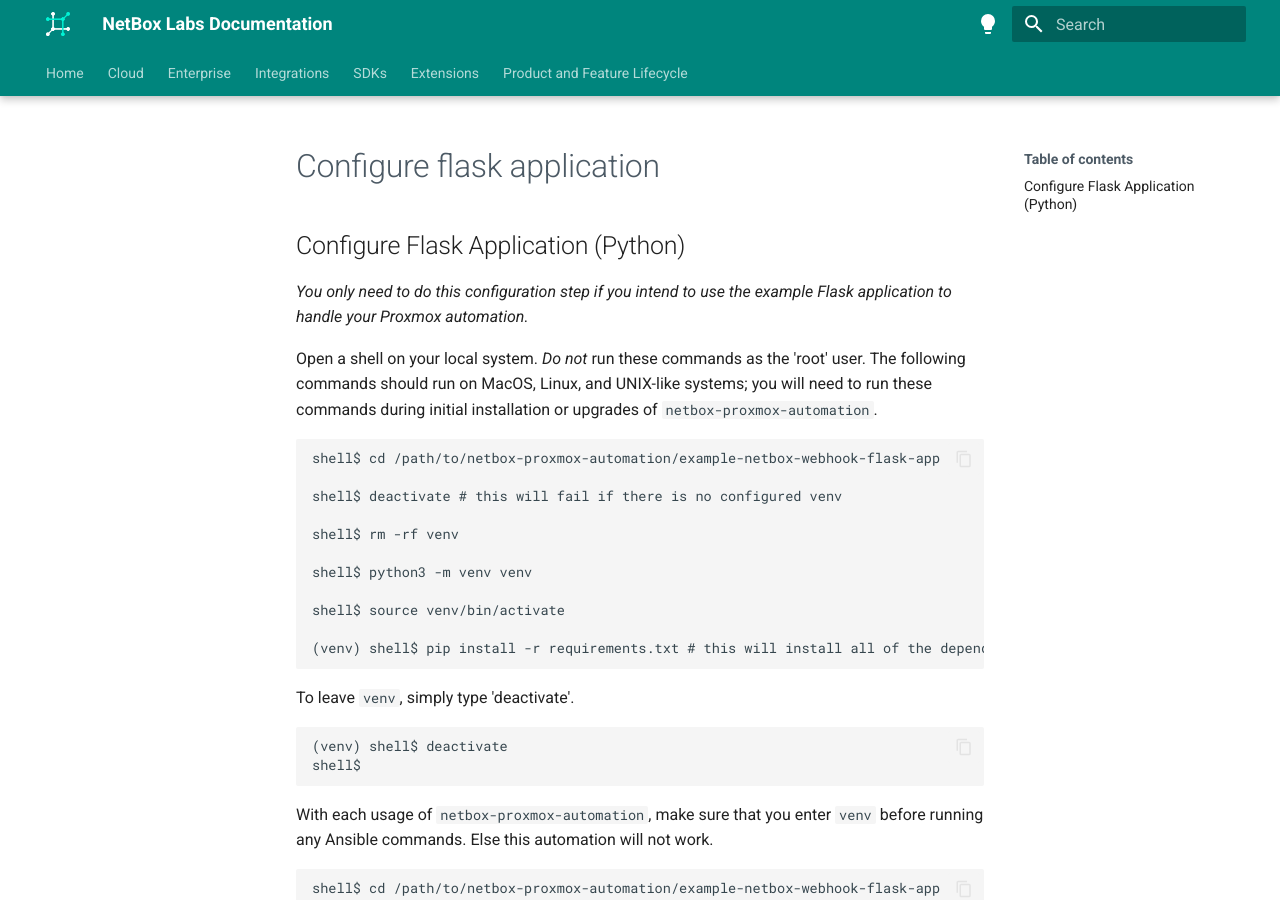
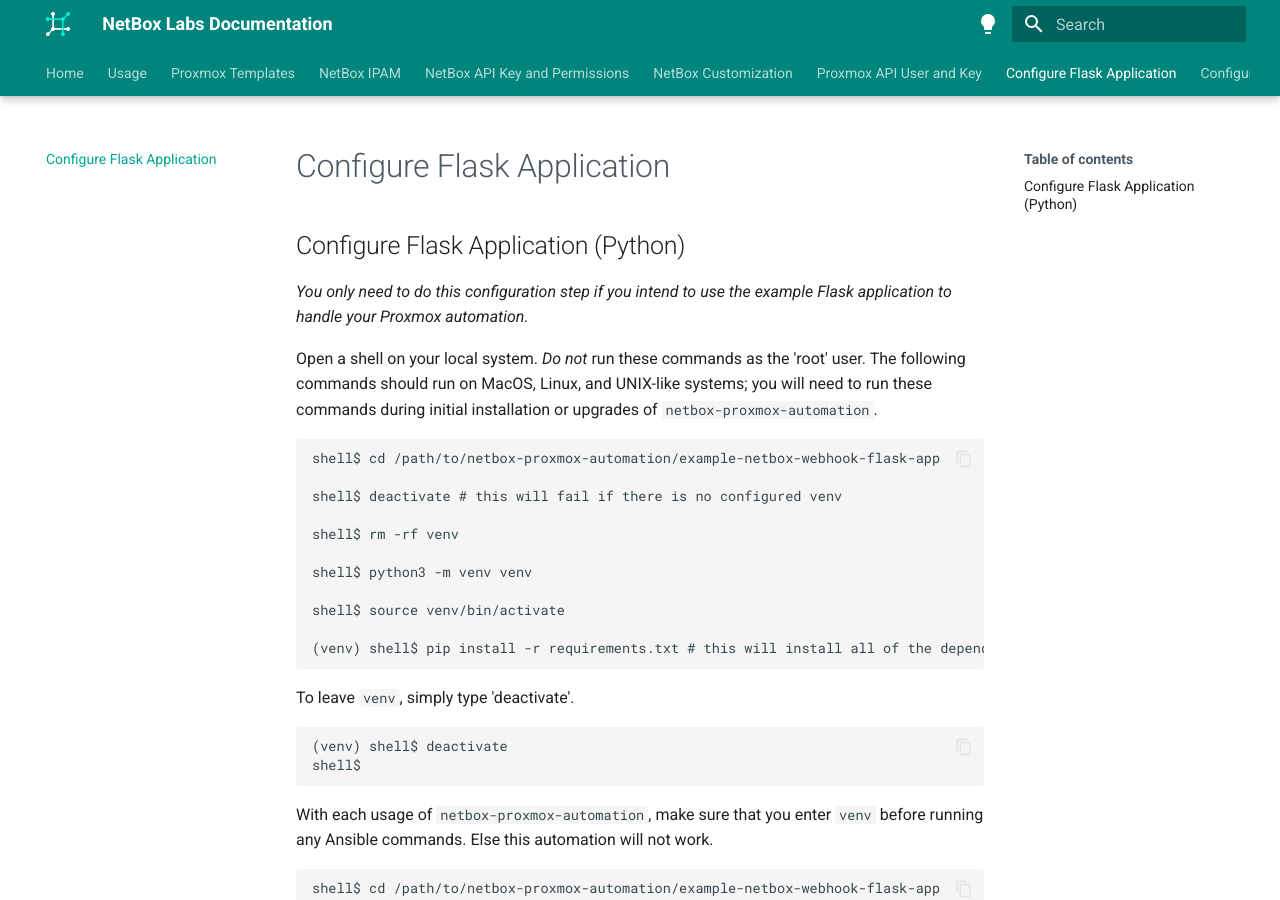
Before and after one commit to netboxlabs/netbox-proxmox-automation, an MkDocs documentation site: the page built from docs/configure-flask-application.md, in a window 1280 px wide and 900 px high. Built offline with MkDocs 1.6.1 and Material for MkDocs 9.7.7, drawn with Linux system fonts in a browser that asks for light colours; some of the changed lines change nothing that is shown.

Commit message:
removes templated stuff

```diff
--- a/mkdocs.yml
+++ b/mkdocs.yml
@@ -54,79 +54,16 @@
   - search
 nav:
   - Home: index.md
-  - Cloud:
-      - Getting Access:
-        - Setting up Console Access: "Administration Console/console-access.md"
-        - Accessing the Console From the NetBox Cloud UI: "Administration Console/console-access-from-ui.md"
-        - Retrieving NetBox Cloud Admin Credentials: "Administration Console/retrieving-nbc-credentials.md"
-      - Prefix Lists: "Administration Console/prefix-lists.md"
-      - Working with Database Backups: "Administration Console/working_with_database_backups.md"
-      - Upgrade NetBox Cloud: "Administration Console/upgrading-nbc.md"
-      - Set up Two-Factor Authentication: "Administration Console/set_up_2fa.md"
-      - Migrate to NetBox Cloud: "NetBox Cloud/migrating-to-netbox-cloud.md"
-      - NetBox Cloud Plugins: "Administration Console/netbox-cloud-plugins.md"
-      - Public IP Addressing: "Administration Console/public-ip-addressing.md"
-      - Managing Hostnames: "Administration Console/managing-hostnames.md"
-      - Single Sign-On (SSO):
-        - Azure AD:
-          - Set up Azure AD SSO: "Administration Console/azure-ad-sso-setup.md"
-          - Azure AD Group Mapping: "Administration Console/azure-group-mapping.md"
-        - Okta:
-          - Set up Okta SSO: "Administration Console/okta-sso-setup.md"
-          - Okta Group Mapping: "Administration Console/okta-group-mapping.md"
-      - Free Plan Features: "Administration Console/free-plan-features.md"
-      - Cloud Connectivity:
-        - Do I Need Cloud Connectivity Options?: "cloud-connectivity/do-i-need-cloud-connectivity.md"
-        - Cloud Connectivity Options:
-          - Which Cloud Connectivity Option is Right for Me?: "cloud-connectivity/which-connectivity-option.md"
-          - Internet Delivery (Single Region): "cloud-connectivity/internet-delivery.md"
-          - AWS Private Link (Single Region): "cloud-connectivity/aws-private-link.md"
-          - IPSEC VPN Tunnels (Single Region): "cloud-connectivity/ipsec-vpn-tunnels.md"
-          - AWS Direct Connect (Single Region): "cloud-connectivity/aws-direct-connect.md"
-          - AWS Direct Connect (Multi-Region): "cloud-connectivity/aws-direct-connect-multi-region.md"
-        - Frequently Asked Questions: "cloud-connectivity/cloud-connectivity-faq.md"
-      - Maintenance:
-        - Scheduled Maintenance: "maintenance.md"
-  - Enterprise:
-    - Overview: "netbox-enterprise/nbe-overview.md"
-    - Embedded Cluster:
-      - Requirements: "netbox-enterprise/nbe-ec-requirements.md"
-      - Installation: "netbox-enterprise/nbe-ec-installation.md"
-    - KOTS:
-      - Requirements: "netbox-enterprise/nbe-kots-requirements.md"
-      - Installation: "netbox-enterprise/nbe-kots-installation.md"
-    - "Administration":
-      - "TLS and Ingress": "netbox-enterprise/nbe-tls-ingress.md"
-      - "Backups": "netbox-enterprise/nbe-backups.md"
-      - "Advanced Tools and Troubleshooting": "netbox-enterprise/nbe-troubleshooting.md"
-    - "Release Notes": "netbox-enterprise/nbe-release-notes.md"
-  - Integrations:
-    - NetBox Ansible Collection: "netbox-integrations/netbox-ansible-collection.md"
-    - pyATS: "netbox-integrations/pyats.md"
-  - SDKs:
-    - Pynetbox: "sdks/pynetbox.md"
-  - Extensions:
-    - Branching:
-      - Overview: "netbox-extensions/branching/index.md"
-      - Configuration: "netbox-extensions/branching/configuration.md"
-      - Using Branches:
-        - Creating a Branch: "netbox-extensions/branching/using-branches/creating-a-branch.md"
-        - Syncing & Merging Changes: "netbox-extensions/branching/using-branches/syncing-merging.md"
-        - Reverting a Branch: "netbox-extensions/branching/using-branches/reverting-a-branch.md"
-      - Models:
-        - Branches: "netbox-extensions/branching/models/branch.md"
-        - Branch Events: "netbox-extensions/branching/models/branchevent.md"
-        - Change Diffs: "netbox-extensions/branching/models/changediff.md"
-        - Object Changes: "netbox-extensions/branching/models/objectchange.md"
-    - Diode:
-      - Overview: "netbox-extensions/diode/index.md"
-      - Get started:
-        - Components: "netbox-extensions/diode/diode-get-started.md"
-        - Installing the Diode plugin: "netbox-extensions/diode/diode-plugin.md"
-        - Running the Diode server: "netbox-extensions/diode/diode-server.md"
-        - Installing the Diode client SDK: "netbox-extensions/diode/diode-client.md"
-      - Diode Agent: "netbox-extensions/diode/diode-agent.md"
-  - Product and Feature Lifecycle: "product_feature_lifecycle.md"
+  - Usage: usage.md
+  - Proxmox Templates: proxmox-templates.md
+  - NetBox IPAM: netbox-ipam.md
+  - NetBox API Key and Permissions: netbox-key-and-permissions.md
+  - NetBox Customization: netbox-customization.md
+  - Proxmox API User and Key: proxmox-api-user-and-key.md
+  - Configure Flask Application: configure-flask-application.md
+  - Configure AWX or Tower/AAP: configure-awx-aap.md
+  - NetBox Event Rules and Webhooks (Flask): netbox-event-rules-and-webhooks-flask.md
+  - NetBox Event Rules and Webhooks (AWX/Tower/AAP): netbox-event-rules-and-webhooks-awx-aap.md
 extra:
   social:
     - icon: fontawesome/solid/globe
```
